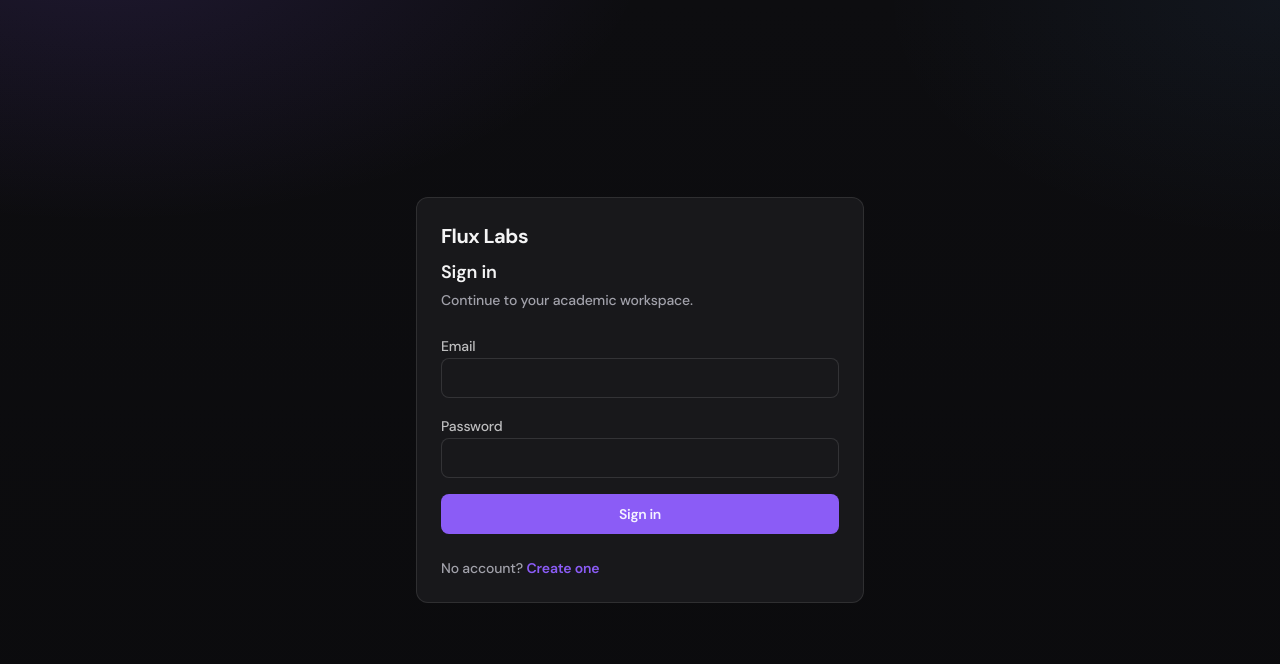
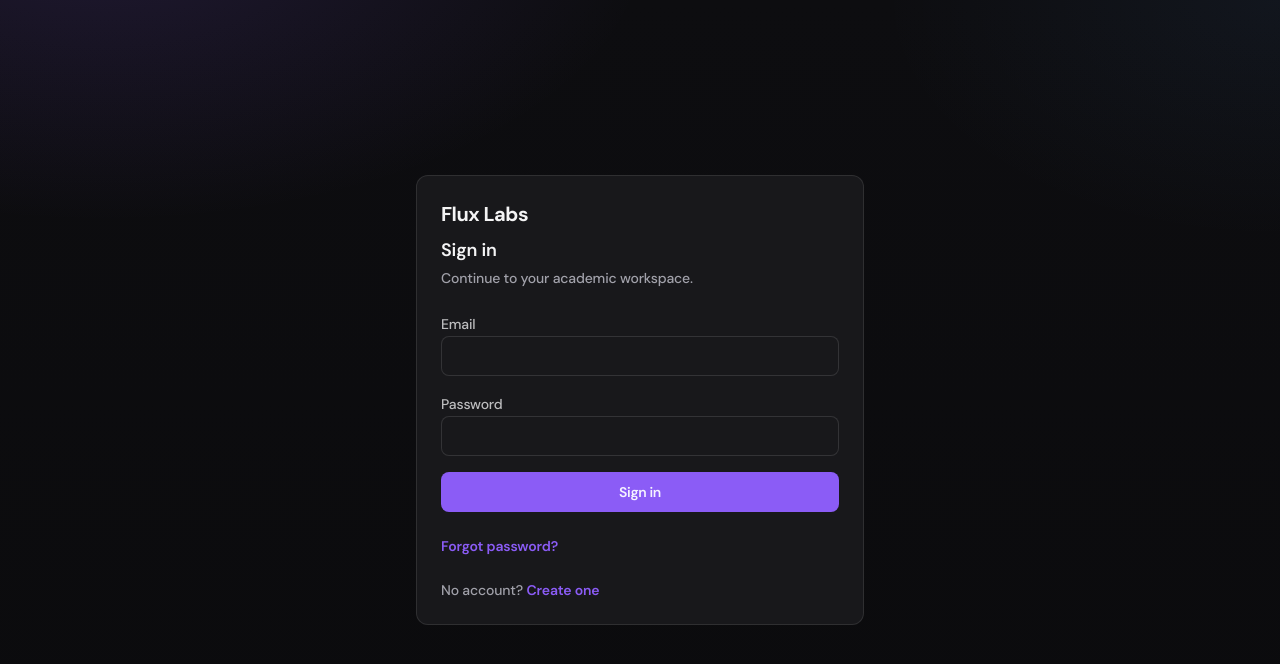
Before and after one commit to seancorbitt10-png/Flux-Labs, a Next.js app: page /login in a window 1280 px wide. Shown: the top 664 px of the page. Built offline with nearby package versions, Linux system fonts and the light colour scheme.

Commit message:
Add forgot password link to sign in

```diff
--- a/src/app/(auth)/login/page.tsx
+++ b/src/app/(auth)/login/page.tsx
@@ -17,6 +17,14 @@
         </div>
         <LoginForm />
         <p className="text-sm font-medium text-muted">
+          <Link
+            href="/forgot-password"
+            className="font-semibold text-accent underline-offset-2 hover:underline"
+          >
+            Forgot password?
+          </Link>
+        </p>
+        <p className="text-sm font-medium text-muted">
           No account?{" "}
           <Link
             href="/register"
```
